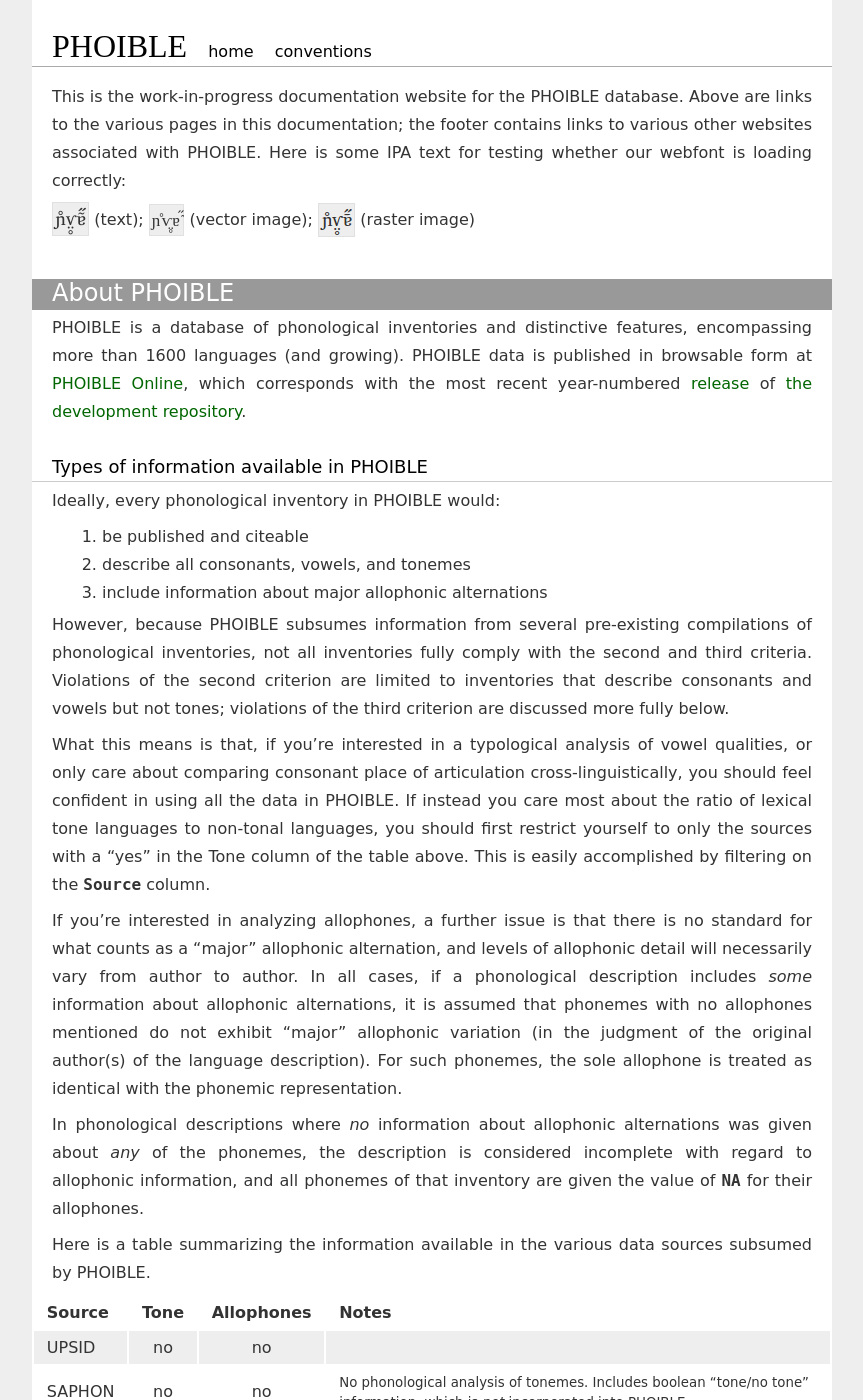
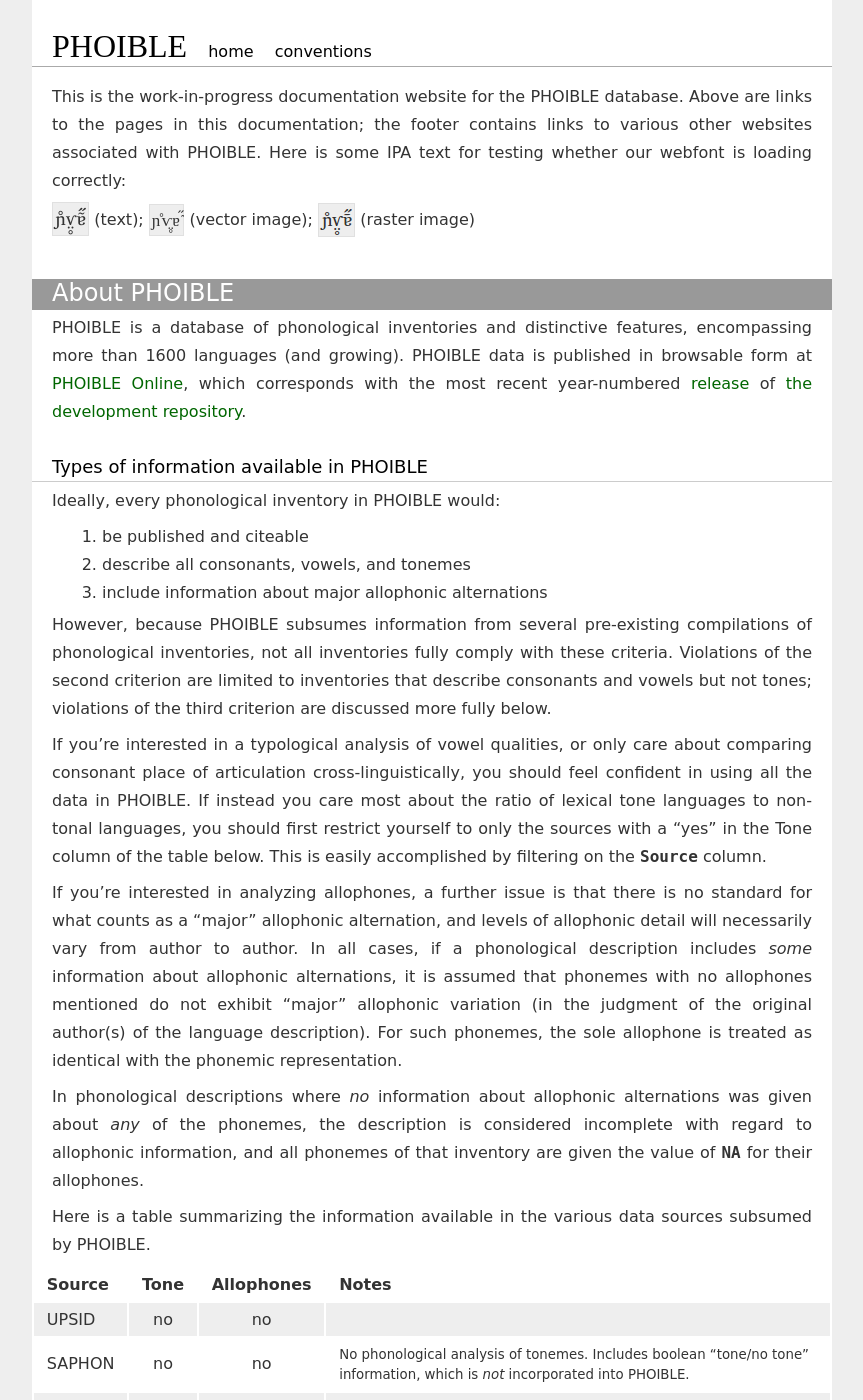
Before and after one commit to phoible/phoible.github.io, a Jekyll site: the page built from index.md, in a window 1280 px wide and 1400 px high. Shown: the whole window, without its empty margins (208-1071 px from the left). Built offline with Jekyll 4.4.1, drawn with Linux system fonts in a browser that asks for light colours; some web fonts are replaced; Markdown is read by kramdown in place of the engine named in the settings.

Commit message:
fixes a few grammatical errors, clarifies a few things

```diff
--- a/index.md
+++ b/index.md
@@ -3,9 +3,9 @@ layout: default
 title:  "PHOIBLE"
 ---
 
-This is the work-in-progress documentation website for the PHOIBLE database. Above are links to the various pages in this documentation; the footer contains links to various other websites associated with PHOIBLE. Here is some IPA text for testing whether our webfont is loading correctly:
+This is the work-in-progress documentation website for the PHOIBLE database. Above are links to the pages in this documentation; the footer contains links to various other websites associated with PHOIBLE. Here is some IPA text for testing whether our webfont is loading correctly:
 
-`ɲ̊ⱱ̤̥ɐ̃̋` (text); ![IPA rendering comparison image (vector)](/images/ipa-test.svg "scalable vector graphic (svg)") (vector image); ![IPA rendering comparison image (raster)](/images/ipa-test.png "portable network graphic (png)") (raster image)
+`ɲ̊ⱱ̤̥ɐ̃̋` (text); ![IPA font rendering comparison image (vector)](/images/ipa-test.svg "scalable vector graphic (svg)") (vector image); ![IPA font rendering comparison image (raster)](/images/ipa-test.png "portable network graphic (png)") (raster image)
 
 # About PHOIBLE
 PHOIBLE is a database of phonological inventories and distinctive features, encompassing more than 1600 languages (and growing). PHOIBLE data is published in browsable form at [PHOIBLE Online](http://phoible.org), which corresponds with the most recent year-numbered [release](https://github.com/phoible/phoible/releases) of [the development repository](https://github.com/phoible/phoible).
@@ -17,9 +17,9 @@ Ideally, every phonological inventory in PHOIBLE would:
 2. describe all consonants, vowels, and tonemes
 3. include information about major allophonic alternations
 
-However, because PHOIBLE subsumes information from several pre-existing compilations of phonological inventories, not all inventories fully comply with the second and third criteria. Violations of the second criterion are limited to inventories that describe consonants and vowels but not tones; violations of the third criterion are discussed more fully below.
+However, because PHOIBLE subsumes information from several pre-existing compilations of phonological inventories, not all inventories fully comply with these criteria. Violations of the second criterion are limited to inventories that describe consonants and vowels but not tones; violations of the third criterion are discussed more fully below.
 
-What this means is that, if you're interested in a typological analysis of vowel qualities, or only care about comparing consonant place of articulation cross-linguistically, you should feel confident in using all the data in PHOIBLE. If instead you care most about the ratio of lexical tone languages to non-tonal languages, you should first restrict yourself to only the sources with a “yes” in the Tone column of the table above. This is easily accomplished by filtering on the <span class="mono">Source</span> column.
+If you're interested in a typological analysis of vowel qualities, or only care about comparing consonant place of articulation cross-linguistically, you should feel confident in using all the data in PHOIBLE. If instead you care most about the ratio of lexical tone languages to non-tonal languages, you should first restrict yourself to only the sources with a “yes” in the Tone column of the table below. This is easily accomplished by filtering on the <span class="mono">Source</span> column.
 
 If you're interested in analyzing allophones, a further issue is that there is no standard for what counts as a “major” allophonic alternation, and levels of allophonic detail will necessarily vary from author to author. In all cases, if a phonological description includes *some* information about allophonic alternations, it is assumed that phonemes with no allophones mentioned do not exhibit “major” allophonic variation (in the judgment of the original author(s) of the language description). For such phonemes, the sole allophone is treated as identical with the phonemic representation.
 
```
Also changed, not shown: conventions.md (+13 -12 lines).
